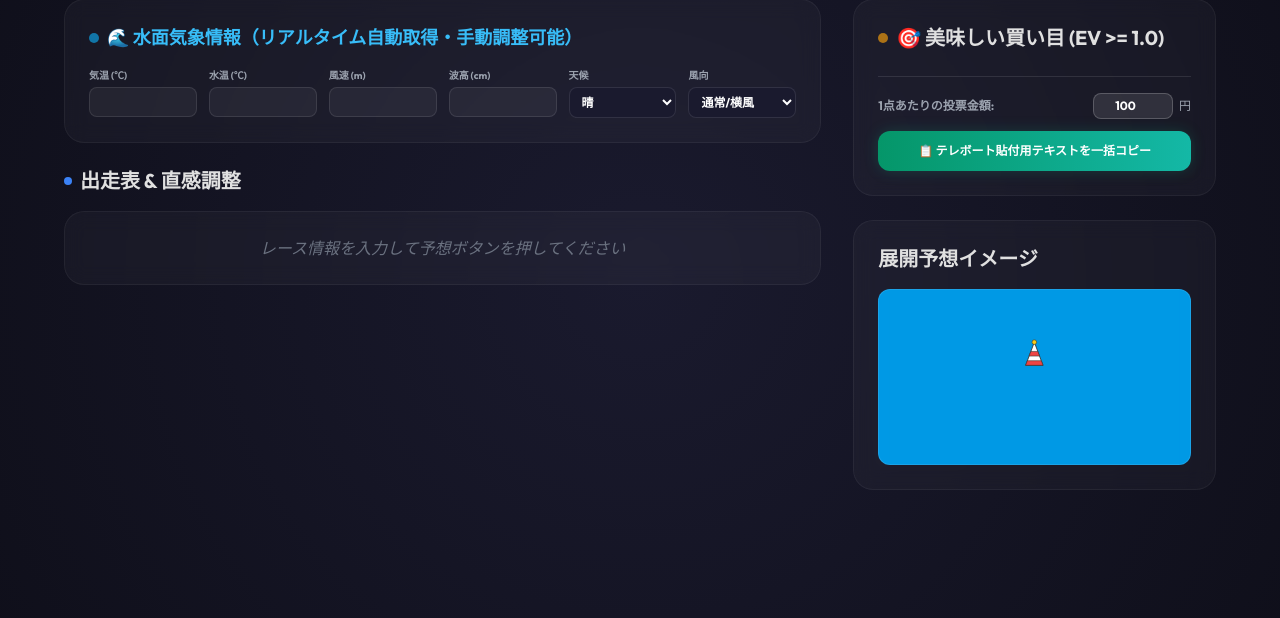
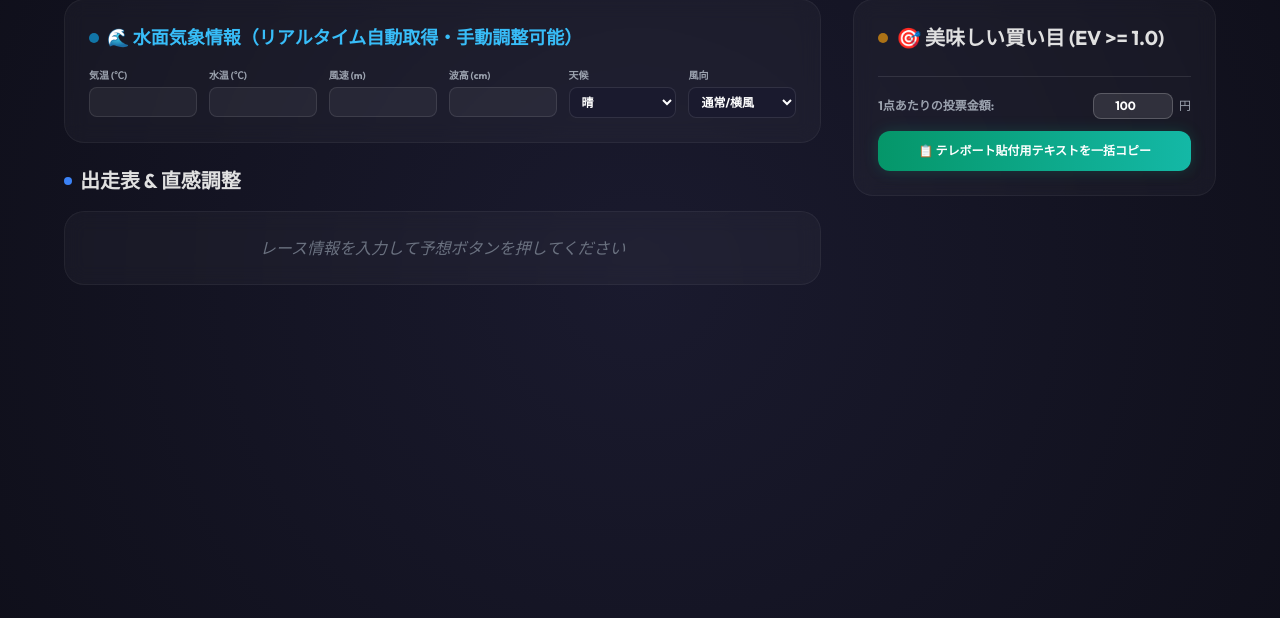
Before and after one commit to keitei0302/kyotei, a FastAPI app: page / in a window 1280 px wide. Shown: the part 122-740 px from the top of the page. Run offline with FastAPI, Linux system fonts and the light colour scheme; some libraries are stand-ins or nearby versions.

Commit message:
style: 不要で機能していなかった展開予想イメージ(SVG)を削除

```diff
--- a/web/templates/index.html
+++ b/web/templates/index.html
@@ -252,31 +252,6 @@
                     </div>
                 </div>
 
-                <div class="glass p-6">
-                    <h2 class="text-xl font-bold mb-4">展開予想イメージ</h2>
-                    <div id="diagram-container"
-                        class="aspect-video w-full rounded-xl bg-[#0099e5] flex items-center justify-center overflow-hidden border border-white/10 relative">
-                        <svg id="race-svg" viewBox="0 0 500 300" class="w-full h-full">
-                            <!-- 水面（背景） -->
-                            <rect width="500" height="300" fill="#0099e5" />
-
-                            <!-- ターンマーク（SVGで描画・完全透過） -->
-                            <g id="turn-mark" transform="translate(250, 110)">
-                                <!-- ブイ本体（白ベース） -->
-                                <polygon points="-15,20 15,20 0,-20" fill="#ffffff" stroke="#333" stroke-width="1.5" />
-                                <!-- 赤い帯（上部） -->
-                                <polygon points="-6,-4 6,-4 9,4 -9,4" fill="#ef4444" stroke="#333" stroke-width="1" />
-                                <!-- 赤い帯（下部） -->
-                                <polygon points="-12,12 12,12 15,20 -15,20" fill="#ef4444" stroke="#333"
-                                    stroke-width="1" />
-                                <!-- 頭の黄色い球体 -->
-                                <circle cx="0" cy="-20" r="4" fill="#facc15" stroke="#333" stroke-width="1" />
-                            </g>
-
-                            <g id="svg-boats"></g>
-                        </svg>
-                    </div>
-                </div>
             </div>
         </div>
     </div>
@@ -687,7 +662,6 @@
 
             // 期待値・美味しい買い目の再描画
             renderRecommendations(scores);
-            drawDiagram(scores);
         }
 
         function calculate3inProbabilities(scores) {
@@ -861,41 +835,6 @@
             });
         }
 
-        function drawDiagram(scores) {
-            const boatG = document.getElementById('svg-boats');
-            if (!boatG || !currentData || currentData.error) {
-                if (boatG) boatG.innerHTML = '';
-                return;
-            }
-            boatG.innerHTML = '';
-
-            const colors = ["#ffffff", "#333333", "#ef4444", "#3b82f6", "#facc15", "#22c55e"];
-
-            let allBoats = [1, 2, 3, 4, 5, 6].map(t => {
-                const s = scores ? scores[t] : ((currentData.ai_results.find(r => r.teiban == t)?.custom_prob || 0.05) * (intuitions[t] || 1.0));
-                return { teiban: t, score: s };
-            }).sort((a, b) => b.score - a.score);
-
-            allBoats.forEach((s, rank) => {
-                const t = s.teiban;
-                const radius = 60 + (rank * 25);
-                const angle = -40 + (rank * 15);
-                const rad = angle * Math.PI / 180;
-                const baseX = 230 + Math.cos(rad) * radius;
-                const baseY = 130 + Math.sin(rad) * radius;
-                const boatRotate = angle - 90;
-
-                const g = document.createElementNS("http://www.w3.org/2000/svg", "g");
-                g.setAttribute("transform", `translate(${baseX}, ${baseY}) rotate(${boatRotate})`);
-                const boatPath = "M -18,-7 L 5,-7 Q 22,-7 22,0 Q 22,7 5,7 L -18,7 Z";
-
-                g.innerHTML = `
-                    <rect x="-23" y="-3" width="7" height="6" fill="#444" rx="2" style="filter: drop-shadow(0px 2px 2px rgba(0,0,0,0.5));" />
-                    <path d="${boatPath}" fill="${colors[t - 1]}" stroke="#222" stroke-width="1.5" style="filter: drop-shadow(0px 4px 4px rgba(0,0,0,0.4));" />
-                `;
-                boatG.appendChild(g);
-            });
-        }
     </script>
 </body>
 
```
